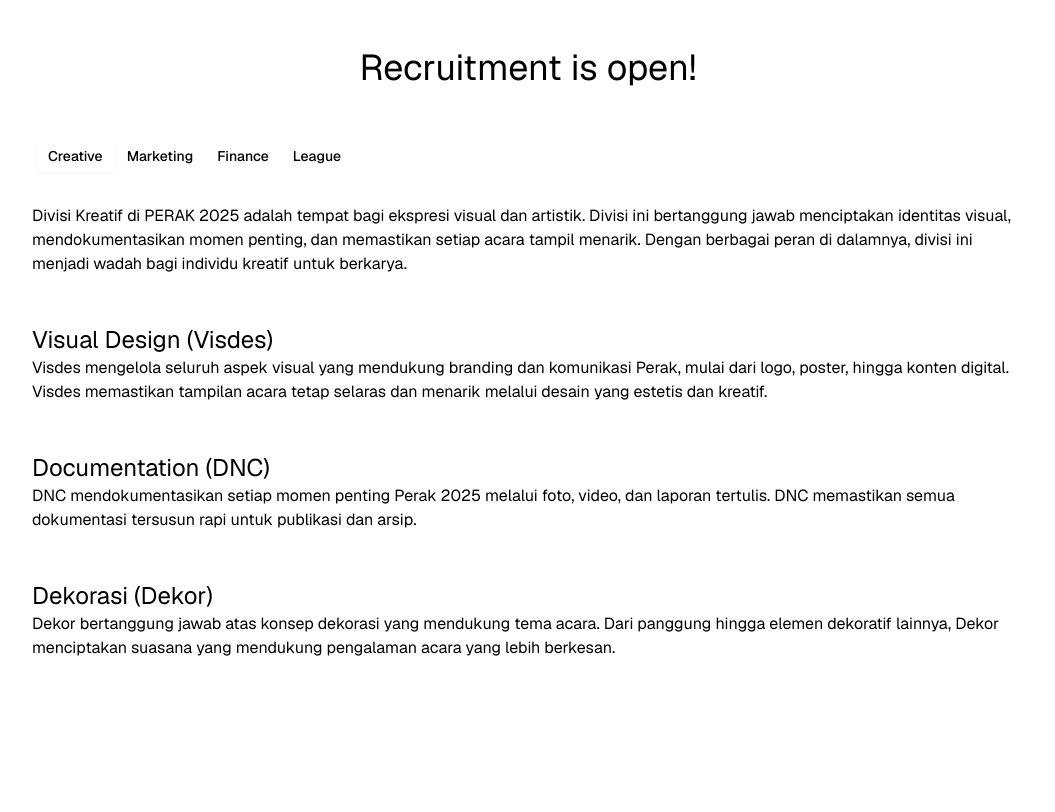
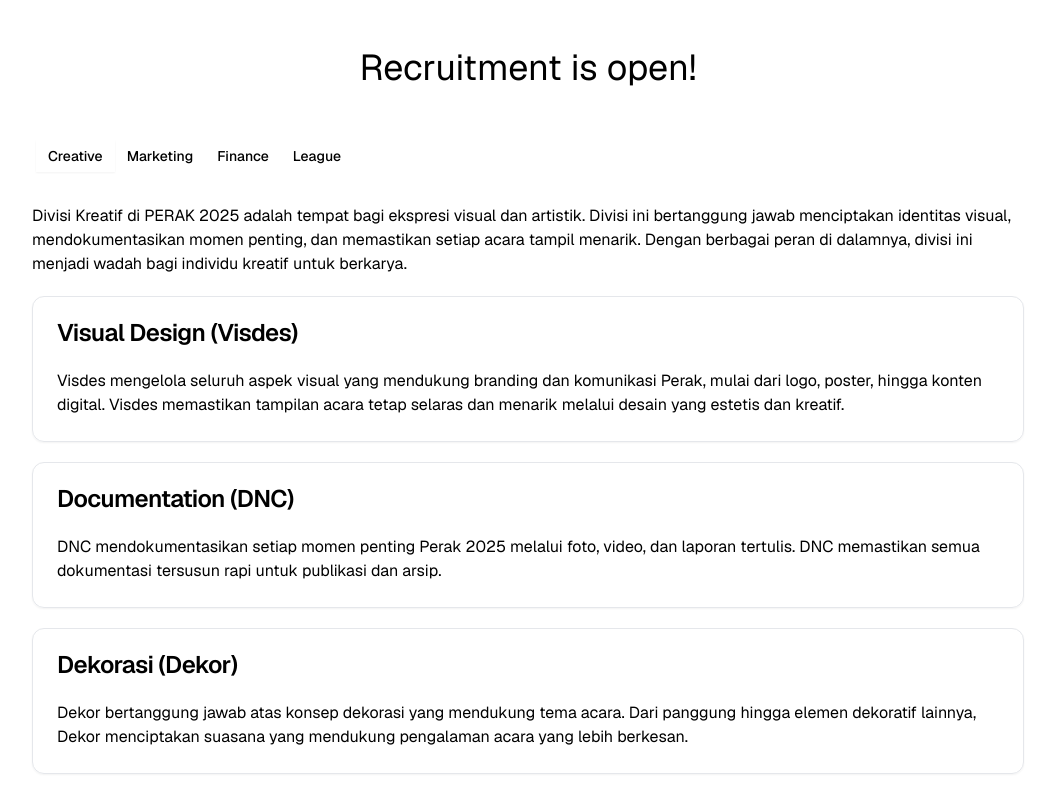
Before and after one commit to Pesta-Rakyat-Fasilkom/casper, a Next.js app: page / in a window 1280 px wide. Both pictures are taken after a click on the tab "Creative". Shown: the top 812 px of the page, without its empty margins (112-1167 px from the left). Built offline with nearby package versions, Linux system fonts and the light colour scheme.

Commit message:
feat: use cards

```diff
--- /dev/null
+++ b/components/ui/card.tsx
@@ -0,0 +1,79 @@
+import * as React from "react"
+
+import { cn } from "@/lib/utils"
+
+const Card = React.forwardRef<
+  HTMLDivElement,
+  React.HTMLAttributes<HTMLDivElement>
+>(({ className, ...props }, ref) => (
+  <div
+    ref={ref}
+    className={cn(
+      "rounded-xl border bg-card text-card-foreground shadow-sm",
+      className
+    )}
+    {...props}
+  />
+))
+Card.displayName = "Card"
+
+const CardHeader = React.forwardRef<
+  HTMLDivElement,
+  React.HTMLAttributes<HTMLDivElement>
+>(({ className, ...props }, ref) => (
+  <div
+    ref={ref}
+    className={cn("flex flex-col space-y-1.5 p-6", className)}
+    {...props}
+  />
+))
+CardHeader.displayName = "CardHeader"
+
+const CardTitle = React.forwardRef<
+  HTMLDivElement,
+  React.HTMLAttributes<HTMLDivElement>
+>(({ className, ...props }, ref) => (
+  <div
+    ref={ref}
+    className={cn(
+      "text-2xl font-semibold leading-none tracking-tight",
+      className
+    )}
+    {...props}
+  />
+))
+CardTitle.displayName = "CardTitle"
+
+const CardDescription = React.forwardRef<
+  HTMLDivElement,
+  React.HTMLAttributes<HTMLDivElement>
+>(({ className, ...props }, ref) => (
+  <div
+    ref={ref}
+    className={cn("text-sm text-muted-foreground", className)}
+    {...props}
+  />
+))
+CardDescription.displayName = "CardDescription"
+
+const CardContent = React.forwardRef<
+  HTMLDivElement,
+  React.HTMLAttributes<HTMLDivElement>
+>(({ className, ...props }, ref) => (
+  <div ref={ref} className={cn("p-6 pt-0", className)} {...props} />
+))
+CardContent.displayName = "CardContent"
+
+const CardFooter = React.forwardRef<
+  HTMLDivElement,
+  React.HTMLAttributes<HTMLDivElement>
+>(({ className, ...props }, ref) => (
+  <div
+    ref={ref}
+    className={cn("flex items-center p-6 pt-0", className)}
+    {...props}
+  />
+))
+CardFooter.displayName = "CardFooter"
+
+export { Card, CardHeader, CardFooter, CardTitle, CardDescription, CardContent }
--- a/modules/recruitment/elements/creative.tsx
+++ b/modules/recruitment/elements/creative.tsx
@@ -1,6 +1,8 @@
+import { Card, CardContent, CardHeader, CardTitle } from "@/components/ui/card";
+
 export const Creative = () => {
   return (
-    <div className="flex flex-col gap-12">
+    <div className="flex flex-col gap-5">
       <p>
         Divisi Kreatif di PERAK 2025 adalah tempat bagi ekspresi visual dan
         artistik. Divisi ini bertanggung jawab menciptakan identitas visual,
@@ -9,34 +11,46 @@
         bagi individu kreatif untuk berkarya.
       </p>
 
-      <div>
-        <h2 className="text-2xl">Visual Design (Visdes)</h2>
+      <Card>
+        <CardHeader>
+          <CardTitle>Visual Design (Visdes)</CardTitle>
+        </CardHeader>
+        <CardContent>
           <p>
             Visdes mengelola seluruh aspek visual yang mendukung branding dan
             komunikasi Perak, mulai dari logo, poster, hingga konten digital.
             Visdes memastikan tampilan acara tetap selaras dan menarik melalui
             desain yang estetis dan kreatif.
           </p>
-      </div>
+        </CardContent>
+      </Card>
 
-      <div>
-        <h2 className="text-2xl">Documentation (DNC)</h2>
+      <Card>
+        <CardHeader>
+          <CardTitle>Documentation (DNC)</CardTitle>
+        </CardHeader>
+        <CardContent>
           <p>
             DNC mendokumentasikan setiap momen penting Perak 2025 melalui foto,
             video, dan laporan tertulis. DNC memastikan semua dokumentasi
             tersusun rapi untuk publikasi dan arsip.
           </p>
-      </div>
+        </CardContent>
+      </Card>
 
-      <div>
-        <h2 className="text-2xl">Dekorasi (Dekor)</h2>
+      <Card>
+        <CardHeader>
+          <CardTitle>Dekorasi (Dekor)</CardTitle>
+        </CardHeader>
+        <CardContent>
           <p>
             Dekor bertanggung jawab atas konsep dekorasi yang mendukung tema
             acara. Dari panggung hingga elemen dekoratif lainnya, Dekor
             menciptakan suasana yang mendukung pengalaman acara yang lebih
             berkesan.
           </p>
-      </div>
+        </CardContent>
+      </Card>
     </div>
   );
 };
--- a/modules/recruitment/elements/finance.tsx
+++ b/modules/recruitment/elements/finance.tsx
@@ -1,6 +1,8 @@
+import { Card, CardContent, CardHeader, CardTitle } from "@/components/ui/card";
+
 export const Finance = () => {
   return (
-    <div className="flex flex-col gap-12">
+    <div className="flex flex-col gap-5">
       <p>
         Divisi Finance di PERAK 2025 berperan penting dalam menjamin stabilitas
         keuangan organisasi melalui pengelolaan dana yang transparan, efisien,
@@ -9,8 +11,11 @@
         PERAK 2025 dapat berjalan dengan lancar tanpa hambatan finansial.
       </p>
 
-      <div>
-        <h2 className="text-2xl">Sponsorship</h2>
+      <Card>
+        <CardHeader>
+          <CardTitle>Sponsorship</CardTitle>
+        </CardHeader>
+        <CardContent>
           <p>
             Divisi Sponsorship di PERAK 2025 berperan sebagai penghubung
             strategis antara organisasi dan mitra eksternal, memastikan
@@ -41,10 +46,14 @@
               kerja sama untuk pengembangan di masa mendatang.
             </li>
           </ol>
-      </div>
+        </CardContent>
+      </Card>
 
-      <div>
-        <h2 className="text-2xl">Business Development</h2>
+      <Card>
+        <CardHeader>
+          <CardTitle>Business Development</CardTitle>
+        </CardHeader>
+        <CardContent>
           <p>
             Divisi Business Development di PERAK 2025 berperan dalam
             mengidentifikasi dan menciptakan peluang pengembangan usaha,
@@ -75,7 +84,8 @@
               dan meningkatkan skala operasi bisnis PERAK 2025.
             </li>
           </ol>
-      </div>
+        </CardContent>
+      </Card>
     </div>
   );
 };
--- a/modules/recruitment/elements/league.tsx
+++ b/modules/recruitment/elements/league.tsx
@@ -1,11 +1,14 @@
 import { Accordion, AccordionContent, AccordionItem, AccordionTrigger } from "@/components/ui/accordion";
+import { Card, CardContent, CardHeader, CardTitle } from "@/components/ui/card";
 
 export const League = () => {
   return (
-    <div className="flex flex-col gap-12">
-      <div>
-        <h2 className="text-2xl">Family Games</h2>
-
+    <div className="flex flex-col gap-5">
+      <Card>
+        <CardHeader>
+          <CardTitle>Family Games</CardTitle>
+        </CardHeader>
+        <CardContent>
           <p>
             Family Games merupakan serangkaian acara perlombaan games berbasis tim
             yang disusun dengan konsep olimpiade. Setiap tim yang mengikuti Family
@@ -78,11 +81,14 @@
               </AccordionContent>
             </AccordionItem>
           </Accordion>
-      </div>
+        </CardContent>
+      </Card>
 
-      <div>
-        <h2 className="text-2xl">Competitive Games</h2>
-
+      <Card>
+        <CardHeader>
+          <CardTitle>Competitive Games</CardTitle>
+        </CardHeader>
+        <CardContent>
           <p>
             Divisi Competitive Games (CG) di PERAK 2025 adalah wadah bagi para
             pecinta esports untuk menunjukkan kemampuan terbaiknya di arena
@@ -146,11 +152,14 @@
               </AccordionContent>
             </AccordionItem>
           </Accordion>
-      </div>
+        </CardContent>
+      </Card>
 
-      <div>
-        <h2 className="text-2xl">Computer Science League</h2>
-
+      <Card>
+        <CardHeader>
+          <CardTitle>Computer Science League</CardTitle>
+        </CardHeader>
+        <CardContent>
           <p>
             Computer Science League Perak 2025 tuh ngapain sih? Singkat saja, ini
             ajang yang wajib bin wajib lo ikutin! Acara ini terbuka buat seluruh
@@ -229,7 +238,8 @@
               </AccordionContent>
             </AccordionItem>
           </Accordion>
-      </div>
+        </CardContent>
+      </Card>
     </div>
   );
 };
--- a/modules/recruitment/elements/marketing.tsx
+++ b/modules/recruitment/elements/marketing.tsx
@@ -1,8 +1,13 @@
+import { Card, CardContent, CardHeader, CardTitle } from "@/components/ui/card"
+
 export const Marketing = () => {
   return (
-    <div className="flex flex-col gap-12">
-      <div>
-        <h2 className="text-2xl">Direct Marketing</h2>
+    <div className="flex flex-col gap-5">
+      <Card>
+        <CardHeader>
+          <CardTitle>Direct Marketing</CardTitle>
+        </CardHeader>
+        <CardContent>
           <p>
             As a direct marketer, we only bring joy and excitement to PERAK!
             Divisi Direct Marketing (DRM) bertugas untuk meramaikan PERAK;
@@ -17,10 +22,14 @@
             Dengan kreativitas pemasaran yang inovatif, kita akan berusaha untuk
             memperluas jangkauan dan awareness tentang PERAK 2025!
           </p>
-      </div>
+        </CardContent>
+      </Card>
 
-      <div>
-        <h2 className="text-2xl">Strategic Marketing</h2>
+      <Card>
+        <CardHeader>
+          <CardTitle>Strategic Marketing</CardTitle>
+        </CardHeader>
+        <CardContent>
           <p>
             What’s an event without the hype? That’s where we come in! Di divisi
             Strategic Marketing (SGM), kita yang memastikan PERAK selalu jadi
@@ -36,7 +45,8 @@
             eksplorasi gimana caranya bikin orang tertarik lewat kata-kata, SGM
             PERAK 2025 tempat yang pas buat kamu!
           </p>
-      </div>
+        </CardContent>
+      </Card>
     </div>
   );
 };
```
Lines whose indentation alone changed are shown as unchanged.
